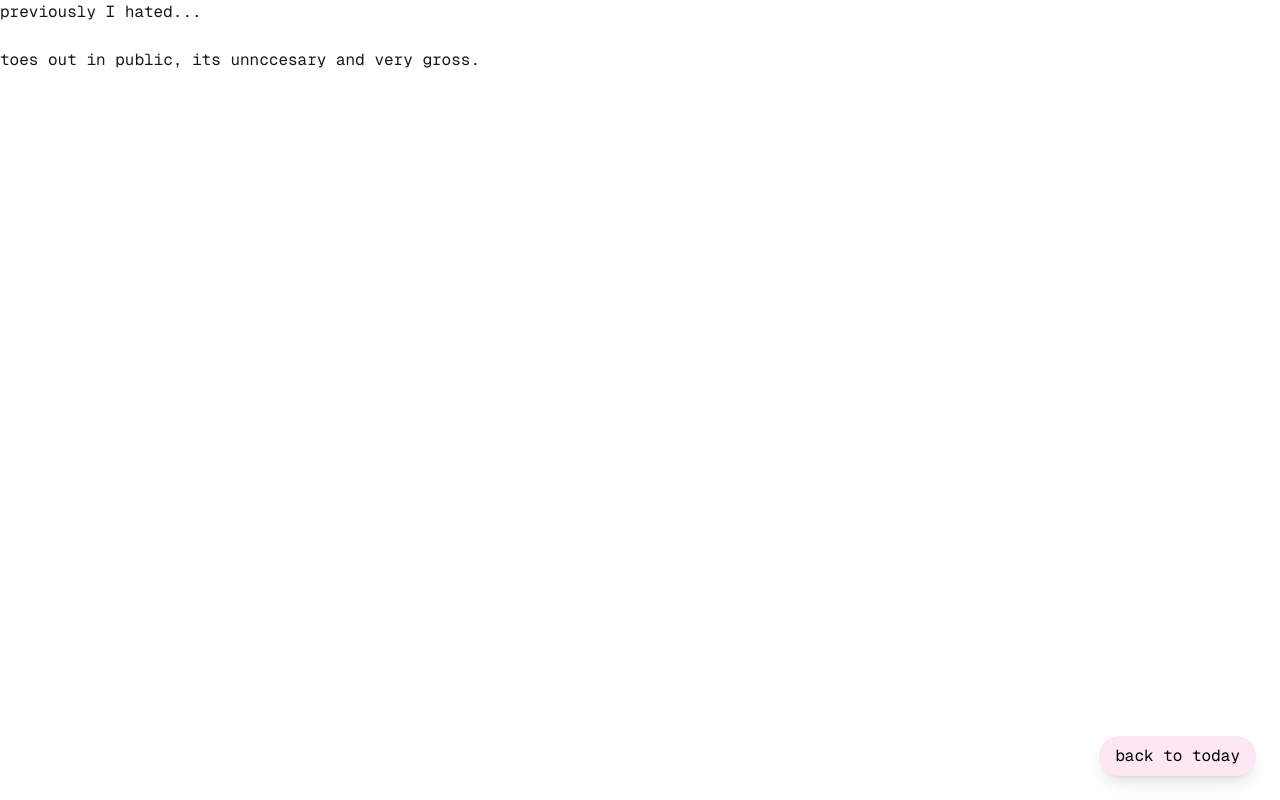
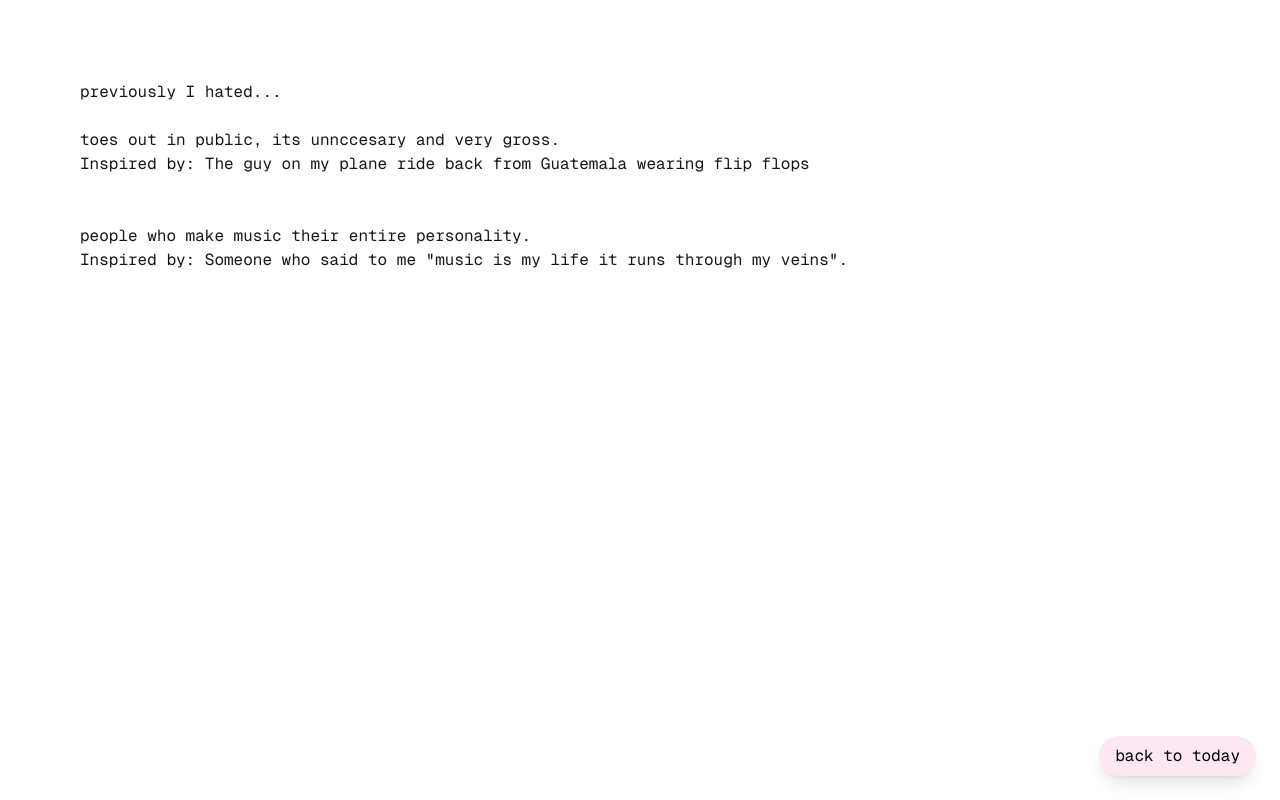
Before and after one commit to StephanieFarid/hateraid, a Next.js app: page /archive in a window 1280 px wide. Built offline with nearby package versions, Linux system fonts and the light colour scheme.

Commit message:
new entry

```diff
--- a/app/archive/page.tsx
+++ b/app/archive/page.tsx
@@ -4,13 +4,26 @@ import Link from 'next/link'
 const page = () => {
   return (
     <div>
-        <h1 className="font-mono">
+        <h1 className="font-mono p-20">
             previously I hated...
             <br />
             <br />
             <p>
                 toes out in public, its unnccesary and very gross.
+                 <br />
+                      Inspired by: The guy on my plane ride back from Guatemala wearing flip flops
+
             </p>
+            <br />
+            <br />
+            <p>
+                people who make music their entire personality.
+                      <br />
+                      Inspired by: Someone who said to me "music is my life it runs through my veins".
+
+            </p>
+
+
             <button className="font-mono fixed bottom-6 right-6 z-50 bg-pink-100 text-black px-4 py-2 rounded-full shadow-lg hover:bg-pink-200 transition" >
             <Link href={`/`}>
                 back to today
--- a/app/page.tsx
+++ b/app/page.tsx
@@ -4,13 +4,14 @@ import LiveDate from '@/app/components/Livedate'
 
 const page = () => {
   return (
-    <div className="font-mono">
+    <div className="font-mono p-20">
       <LiveDate />
       <br />
       Dear diary,
       <br />
       <br />
-      Today I'm hating on people who are so into music that they make it a big deal and like it's part of their personality. Someone said to me last week "music is my life it runs through my veins" and I threw up a little in my mouth. They're weird and I don't like it. It's not that serious.
+      Today I'm hating on old people that play in their mouth in pblic. I was at the airport and an OLD WOMAN was chatting with a few others
+      and straight up flossing her teeth with a floss pick. ewwwWWWWWW.
             <button className="font-mono fixed bottom-6 right-6 z-50 bg-pink-100 text-black px-4 py-2 rounded-full shadow-lg hover:bg-pink-200 transition" >
             <Link href={`/archive`}>
                 archive
```
